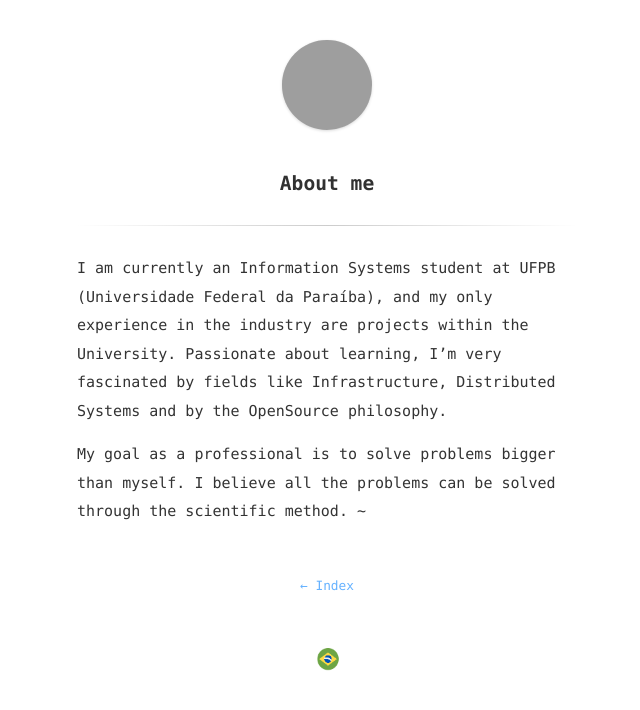
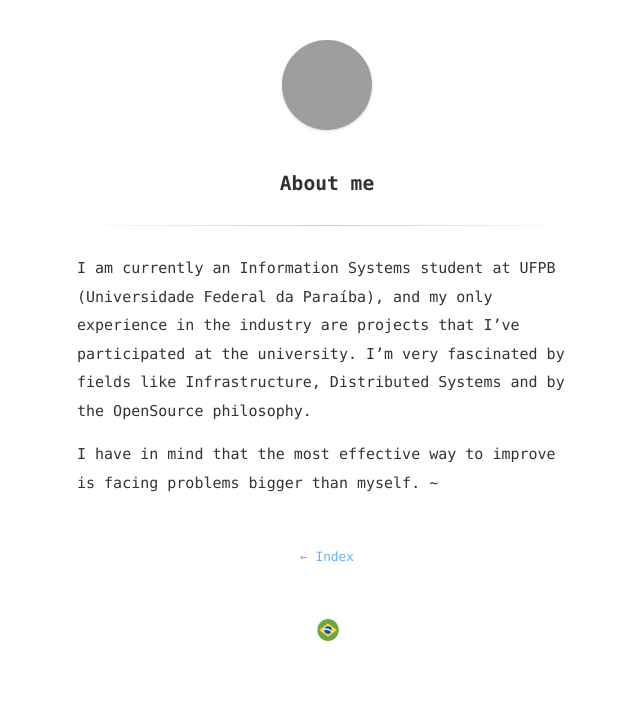
Before and after one commit to kewynakshlley/kewynakshlley.github.io, a Jekyll site: the page built from about.md, in a window 1280 px wide, cut to the strip 0-710 px from the top of the page. Shown: the whole strip, without its empty margins (313-953 px from the left). Built offline with Jekyll 4.4.1, drawn with Linux system fonts in a browser that asks for light colours; grey boxes are pictures that could not be loaded.

Commit message:
Update about.md

```diff
--- a/about.md
+++ b/about.md
@@ -3,7 +3,7 @@ layout: page
 title: About me
 ---
 
-I am currently an Information Systems student at UFPB (Universidade Federal da Paraíba), and my only experience in the industry are projects within the University. Passionate about learning, I'm very fascinated by fields like Infrastructure, Distributed Systems and by the OpenSource philosophy.
+I am currently an Information Systems student at UFPB (Universidade Federal da Paraíba), and my only experience in the industry are projects that I've participated at the university. I'm very fascinated by fields like Infrastructure, Distributed Systems and by the OpenSource philosophy.
 
-My goal as a professional is to solve problems bigger than myself. I believe all the problems can be solved through the scientific method.
+I have in mind that the most effective way to improve is facing problems bigger than myself.
 ~
```
